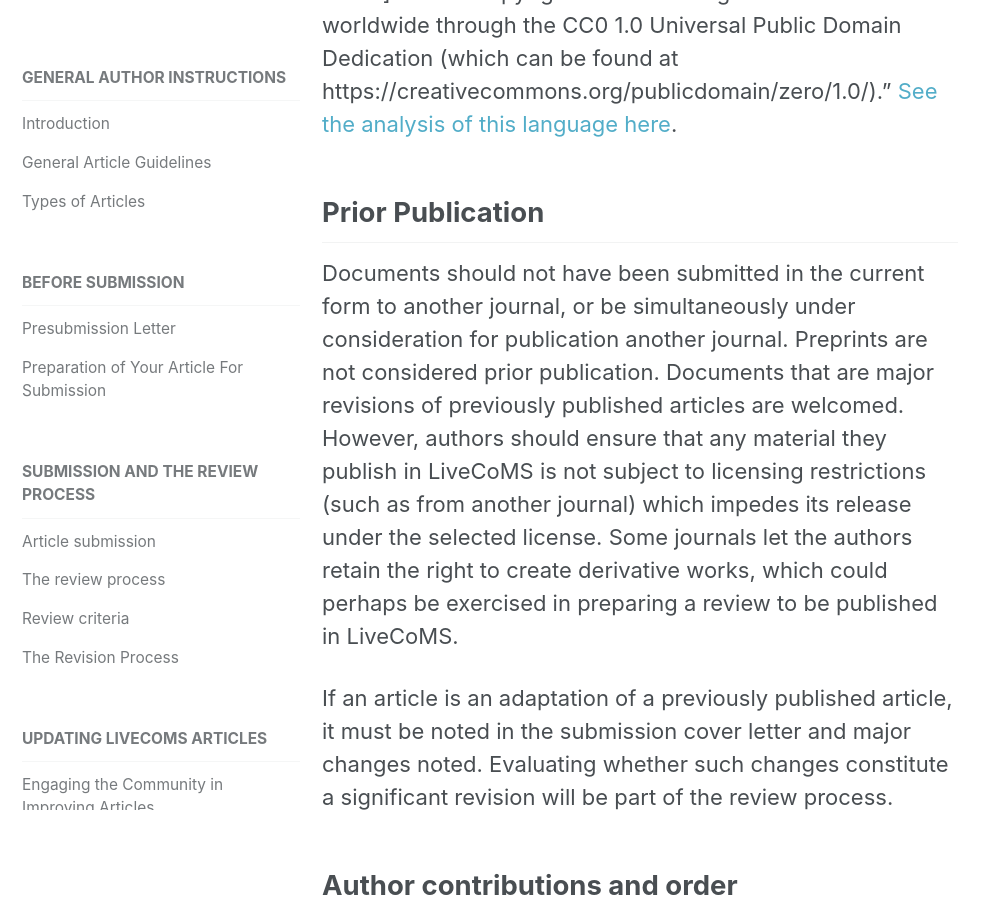
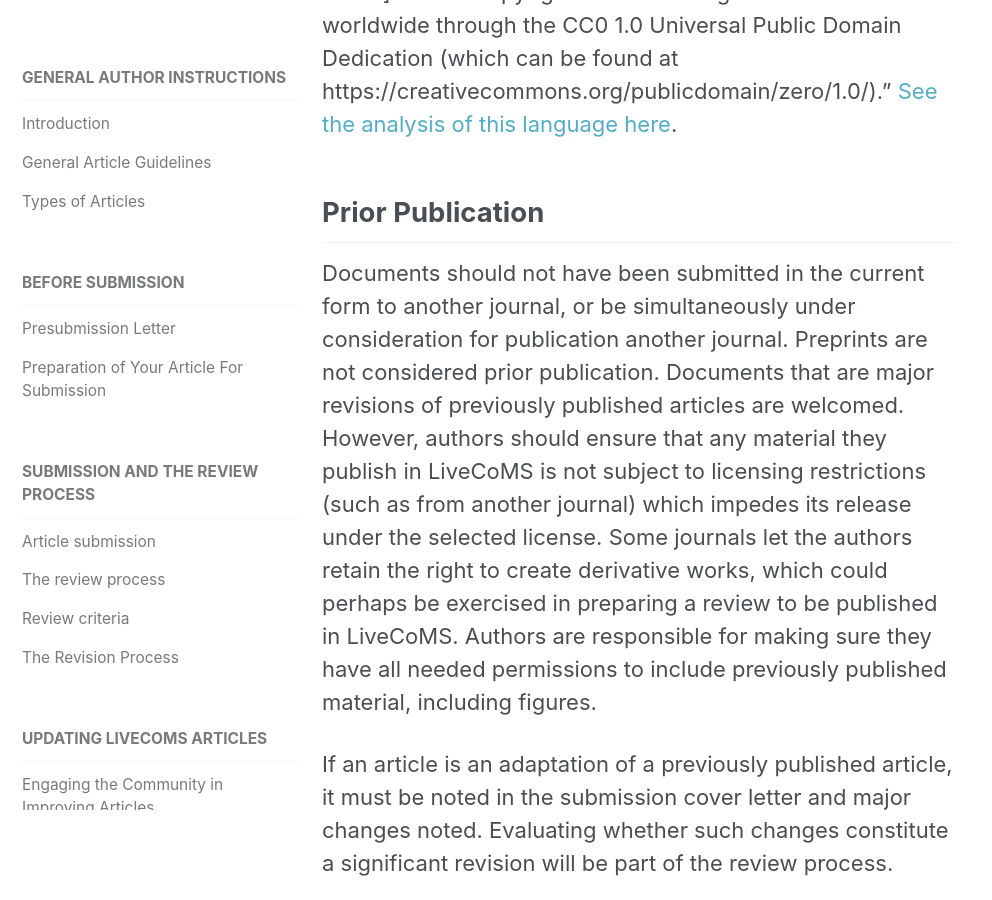
Before and after one commit to livecomsjournal/livecomsjournal.github.io, a Jekyll site: the page built from _author_instructions/01_policies.md, in a window 1280 px wide and 900 px high, scrolled down 21695 px. Shown: the whole window, without its empty margins (0-992 px from the left). Built offline with Jekyll 4.4.1, drawn with Linux system fonts in a browser that asks for light colours.

Commit message:
Clarifying getting pemission
Clarifying that authors need to get permission for publication of any previously published materials that are included in articles.

```diff
--- a/_author_instructions/01_policies.md
+++ b/_author_instructions/01_policies.md
@@ -318,6 +318,7 @@
 Documents that are major revisions of previously published articles are welcomed.
 However, authors should ensure that any material they publish in LiveCoMS is not subject to licensing restrictions (such as from another journal) which impedes its release under the selected license.
 Some journals let the authors retain the right to create derivative works, which could perhaps be exercised in preparing a review to be published in LiveCoMS.
+Authors are responsible for making sure they have all needed permissions to include previously published material, including figures.
 
 If an article is an adaptation of a previously published article, it must be noted in the submission cover letter and major changes noted.
 Evaluating whether such changes constitute a significant revision will be part of the review process.
```
